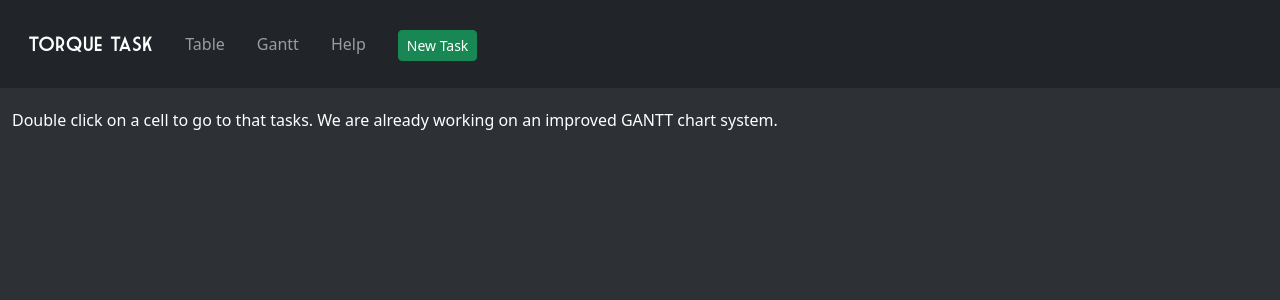
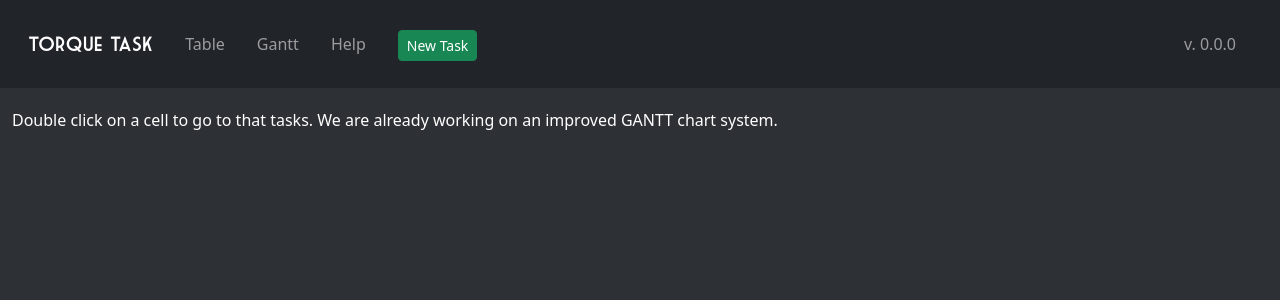
Before and after one commit to TexasTorque/TorqueTask, a React (Create React App) app in the folder client/: page /gantt in a window 1280 px wide. Shown: the top 300 px of the page. Built offline with nearby package versions, Linux system fonts and the light colour scheme; no server answers.

Commit message:
Add back version number

```diff
--- a/client/src/components/Header.tsx
+++ b/client/src/components/Header.tsx
@@ -1,4 +1,5 @@
 import { Button, Container, Nav, Navbar } from "react-bootstrap";
+import npmPackage from "../../package.json";
 
 const Header = ({
   fluid,
@@ -33,8 +34,10 @@ const Header = ({
             </Button>
           </Nav.Item>
         </Nav>
+        <Navbar.Text className="npm-version">{`v. ${npmPackage.version}`}</Navbar.Text>
+
         {typeof setSearchQuery === "function" ? (
-          <div className="">
+          <div>
             <input
               type="text"
               placeholder="Search"
--- a/client/src/index.css
+++ b/client/src/index.css
@@ -98,3 +98,7 @@ a {
 .details-view {
   height: 12rem;
 }
+
+.npm-version {
+  margin-right: 1em;
+}
```
